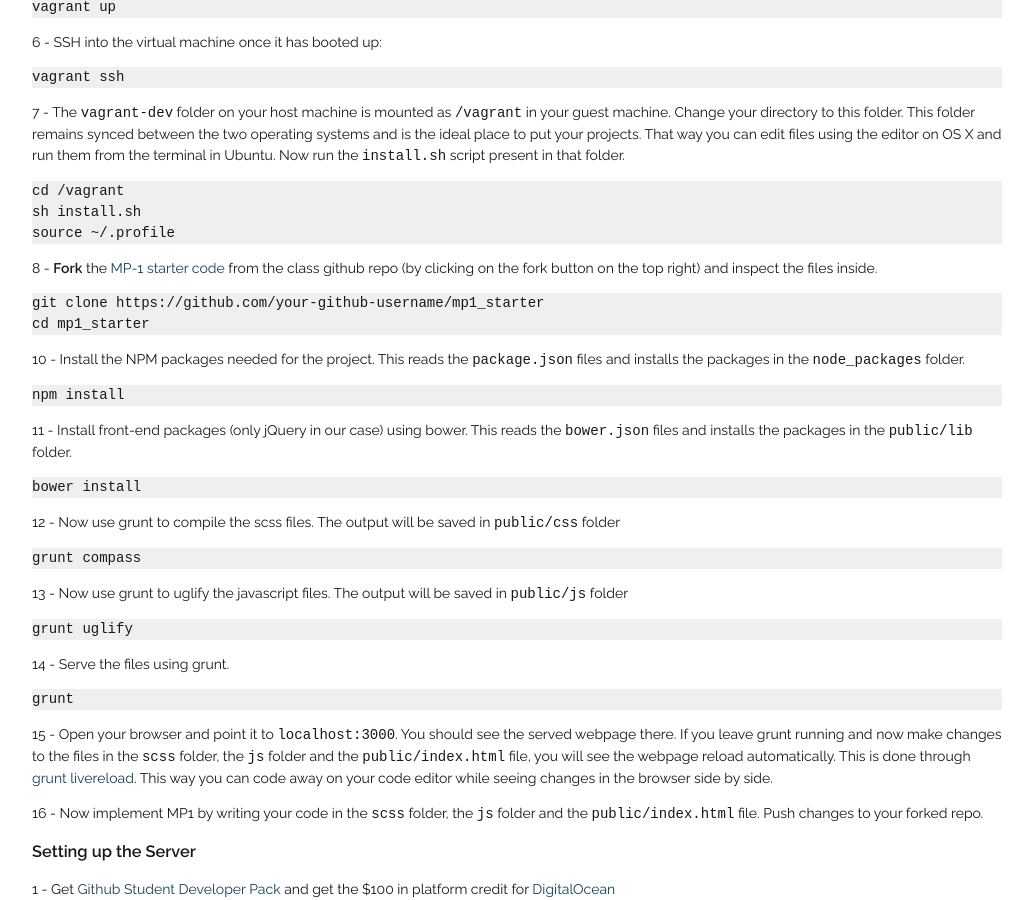
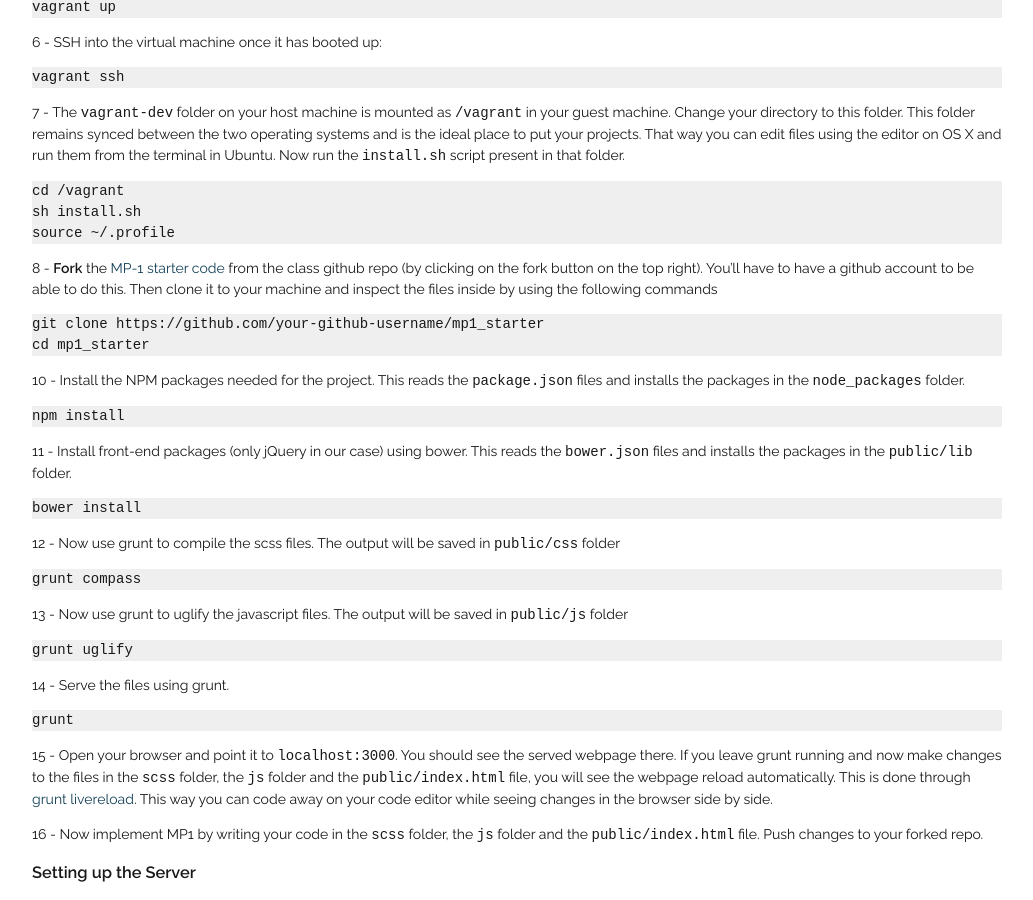
Before and after one commit to biplabdeka/fa2016, a Jekyll site: the page built from _posts/2015-1-28-Lab-1.md, in a window 1280 px wide and 900 px high, scrolled down 820 px. Shown: the whole window, without its empty margins (123-1156 px from the left). Built offline with Jekyll 4.4.1, drawn with Linux system fonts in a browser that asks for light colours; nearby versions of some CDN libraries; Markdown is read by kramdown in place of the engine named in the settings.

Commit message:
Update 2015-1-28-Lab-1.md

````diff
--- a/_posts/2015-1-28-Lab-1.md
+++ b/_posts/2015-1-28-Lab-1.md
@@ -44,7 +44,7 @@ cd /vagrant
 sh install.sh
 source ~/.profile
 ```
- 8 - **Fork** the [MP-1 starter code](https://github.com/uiuc-web-programming/mp1_starter) from the class github repo (by clicking on the fork button on the top right) and inspect the files inside.
+ 8 - **Fork** the [MP-1 starter code](https://github.com/uiuc-web-programming/mp1_starter) from the class github repo (by clicking on the fork button on the top right). You'll have to have a github account to be able to do this. Then clone it to your machine and inspect the files inside by using the following commands
 
 ```bash
 git clone https://github.com/your-github-username/mp1_starter
````
